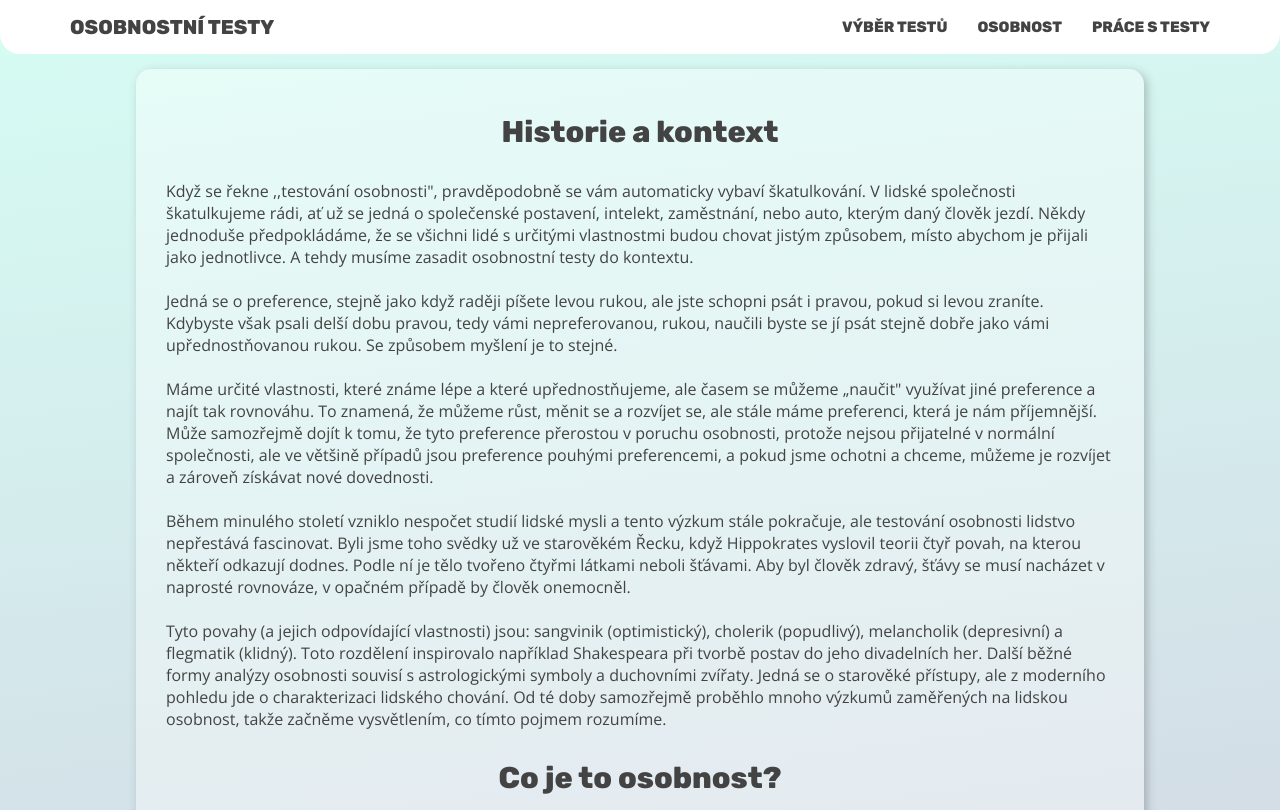
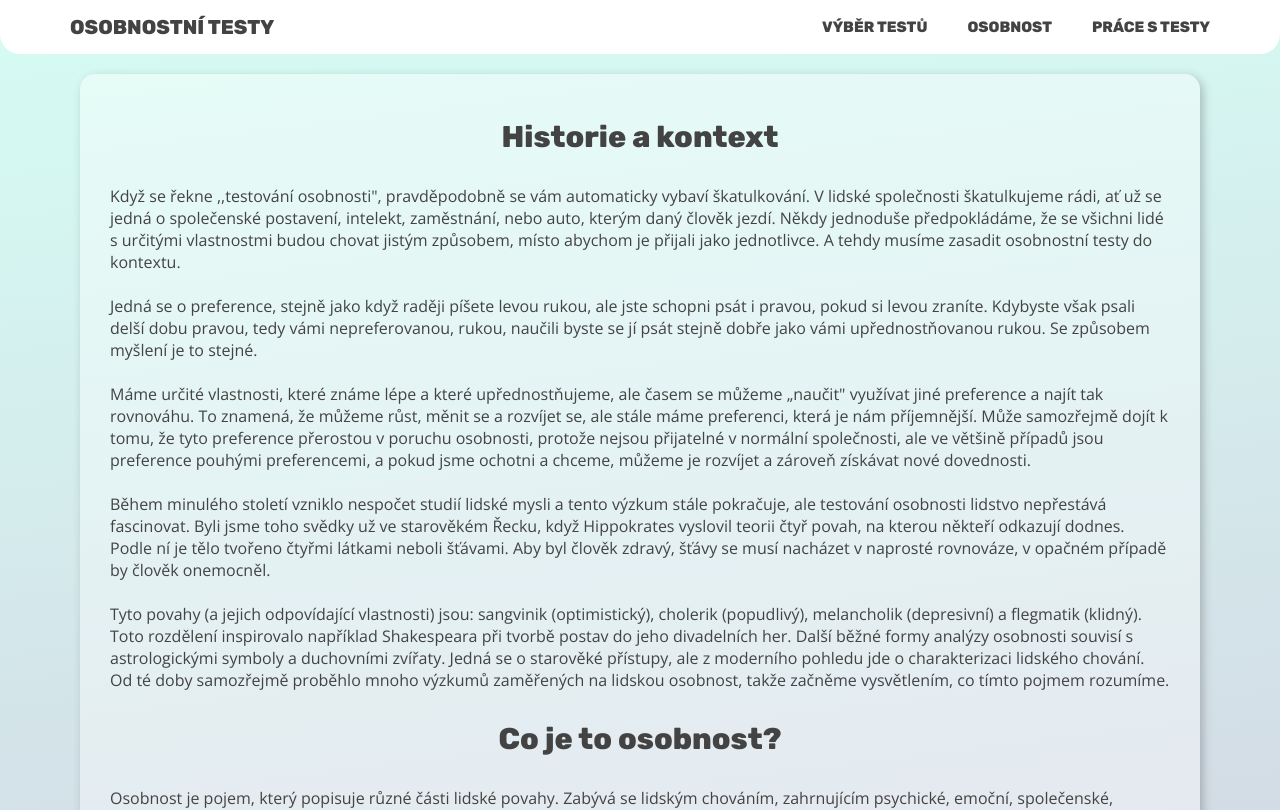
Before and after one commit to gracianaa/osobnostni-testy, a React (Vite) app: page /personality in a window 1280 px wide. Shown: the top 810 px of the page. Built offline with nearby package versions, Linux system fonts and the light colour scheme.

Commit message:
personality page width fixed

```diff
--- a/src/components/Button/style.css
+++ b/src/components/Button/style.css
@@ -11,7 +11,8 @@
   display: inline-block;
 }
 
-.button:hover {
+.button:hover,
+.button:active {
   transform: scale(1.1);
 }
 
--- a/src/components/Menu/style.css
+++ b/src/components/Menu/style.css
@@ -21,7 +21,7 @@
 
 .menu__items {
   display: flex;
-  gap: 30px;
+  gap: 40px;
   justify-content: center;
   align-items: center;
 }
--- a/src/components/MenuItem/style.css
+++ b/src/components/MenuItem/style.css
@@ -6,10 +6,12 @@
   font-family: var(--font-primary);
   color: var(--color-secondary);
   text-decoration: none;
-  transition: transform 0.15s;
+  transition: transform 0.15s, color 0.15s;
+
 }
 
-.menu-item:hover {
-  transform: scale(1.1);
+.menu-item:hover,
+.menu-item:active {
+  transform: scale(1.12);
   color: var(--color-primary);
 }
--- a/src/global.css
+++ b/src/global.css
@@ -32,6 +32,12 @@ body {
   padding: 0 40px;
 }
 
+@media screen and (max-width: 500px) {
+  .content {
+    padding: 0 20px;
+  }
+}
+
 
 h1,
 h2 {
@@ -59,5 +65,4 @@ main {
 
 section {
   margin: 80px auto 20px auto;
-  max-width: 1000px;
 }
--- a/src/pages/PersonalityPage/style.css
+++ b/src/pages/PersonalityPage/style.css
@@ -5,7 +5,7 @@
   background-color: rgba(255, 255, 255, 0.368);
   box-shadow: var(--shadow);
   padding: 30px;
-  width: 90%;
-  margin: 15px auto;
+  width: 100%;
+  margin: 20px 0;
   gap: 15px;
 }
```
